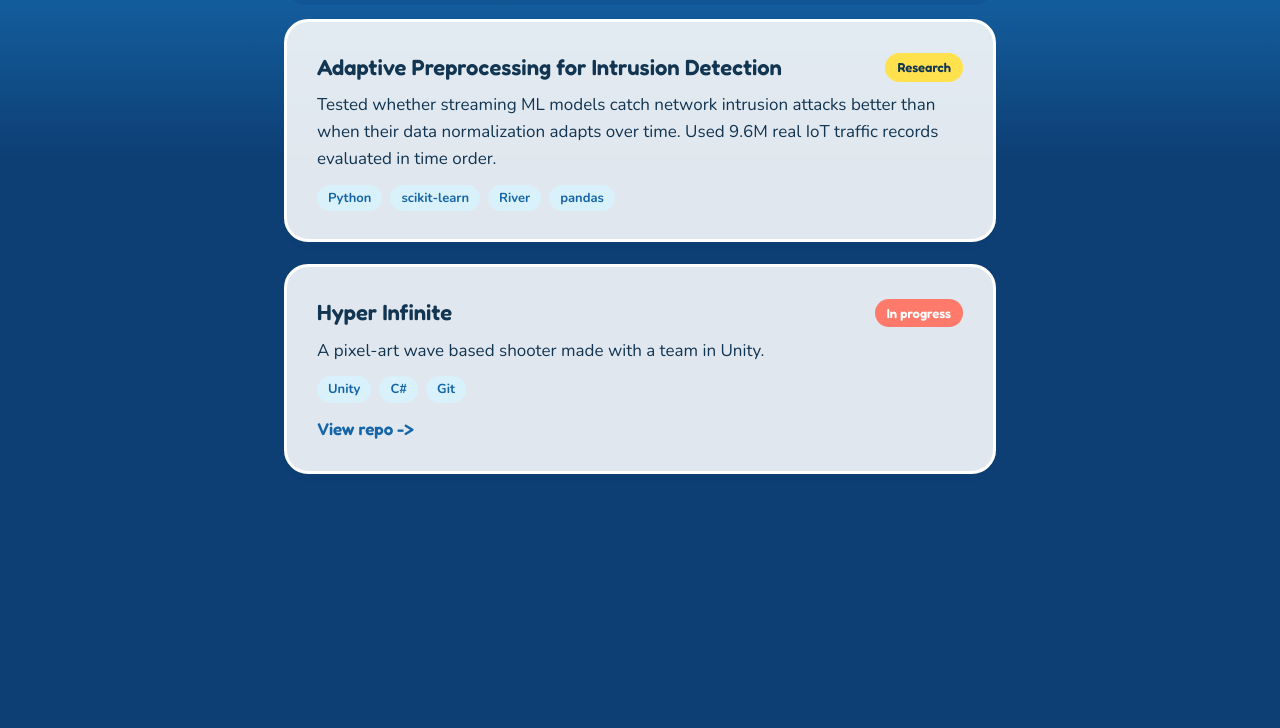
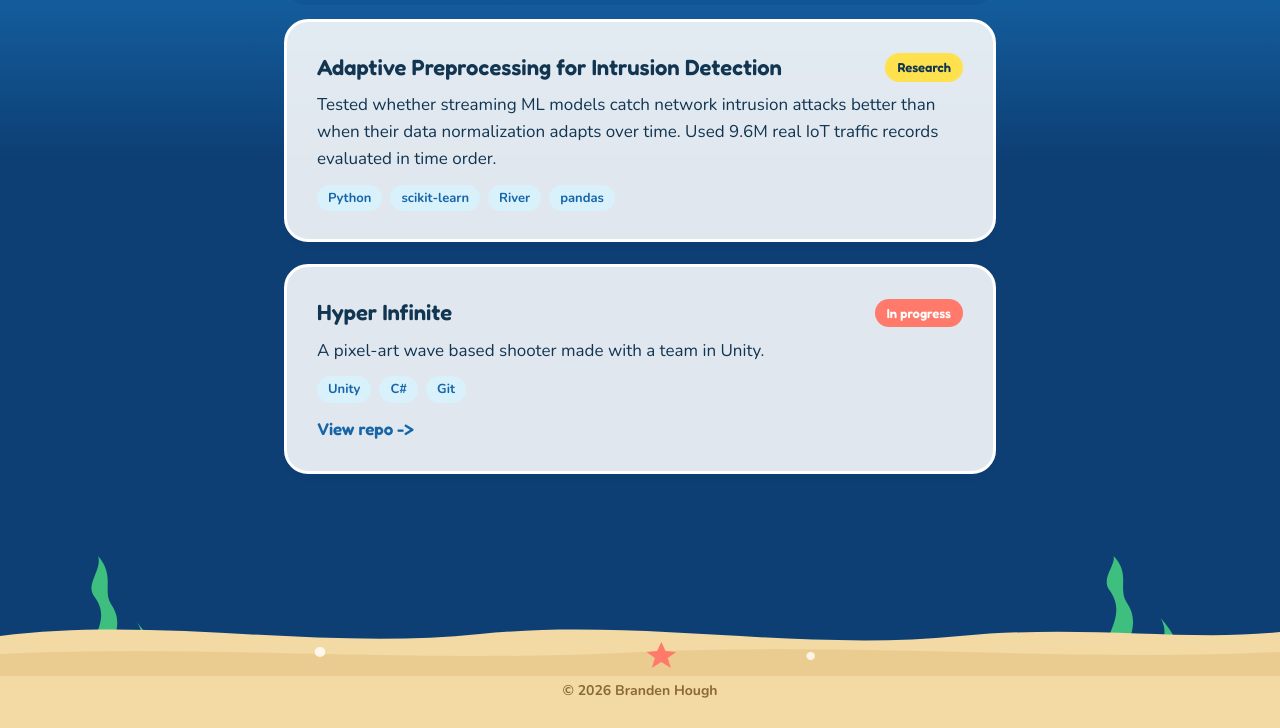
Before and after one commit to houghbranden/houghbranden.github.io, a plain HTML site: page index.html in a window 1280 px wide. Shown: the part 643-1371 px from the top of the page. Before the commit the page ends 1179 px from the top, so only its background shows below. Drawn offline with nearby package versions, Linux system fonts and the light colour scheme.

Commit message:
added seafloor

```diff
--- a/index.html
+++ b/index.html
@@ -63,5 +63,28 @@
     </section>
     </main>
 
+      <div class="seafloor">
+    <svg viewBox="0 0 1200 120" preserveAspectRatio="none">
+      <!-- seaweed -->
+      <g fill="#3fbf7f">
+        <path d="M90 120 C70 90 110 70 88 40 C80 28 96 14 92 0 C108 20 96 34 104 48 C122 76 92 92 106 120Z"/>
+        <path d="M130 120 C120 100 142 86 128 66 C138 78 148 92 142 120Z"/>
+        <path d="M1040 120 C1020 88 1062 66 1040 34 C1032 22 1046 10 1044 0 C1060 18 1048 32 1056 46 C1074 74 1046 92 1058 120Z"/>
+        <path d="M1090 120 C1078 98 1100 84 1088 62 C1100 76 1110 94 1104 120Z"/>
+      </g>
+
+      <!-- sand (two layers) -->
+      <path d="M0 80 C150 60 300 95 450 78 C600 62 750 96 900 80 C1020 68 1110 86 1200 76 L1200 120 L0 120Z" fill="#f3d9a4"/>
+      <path d="M0 98 C200 88 400 108 600 96 C800 86 1000 106 1200 96 L1200 120 L0 120Z" fill="#e3c07f" opacity="0.5"/>
+
+      <!-- little shells and a starfish -->
+      <circle cx="300" cy="96" r="5" fill="#fff" opacity="0.8"/>
+      <circle cx="760" cy="100" r="4" fill="#fff" opacity="0.8"/>
+      <path d="M620 86 l4 9 10 1 -8 6 3 10 -9 -6 -9 6 3 -10 -8 -6 10 -1z" fill="#ff7a6b"/>
+    </svg>
+  </div>
+
+  <footer>© 2026 Branden Hough</footer>
+
 </body>
 </html>
--- a/style.css
+++ b/style.css
@@ -191,3 +191,26 @@ h3{
 .more:hover{
     text-decoration: underline;
 }
+
+/* ---------- seafloor & footer ---------- */
+.seafloor {
+  position: relative;
+  height: 120px;
+  margin-top: 20px;
+}
+
+.seafloor svg {
+  position: absolute;
+  bottom: 0;
+  width: 100%;
+  height: 100%;
+}
+
+footer {
+  background: var(--sand);
+  text-align: center;
+  padding: 4px 20px 26px;
+  font-weight: 700;
+  font-size: 14px;
+  color: #8a6a33;
+}
```
